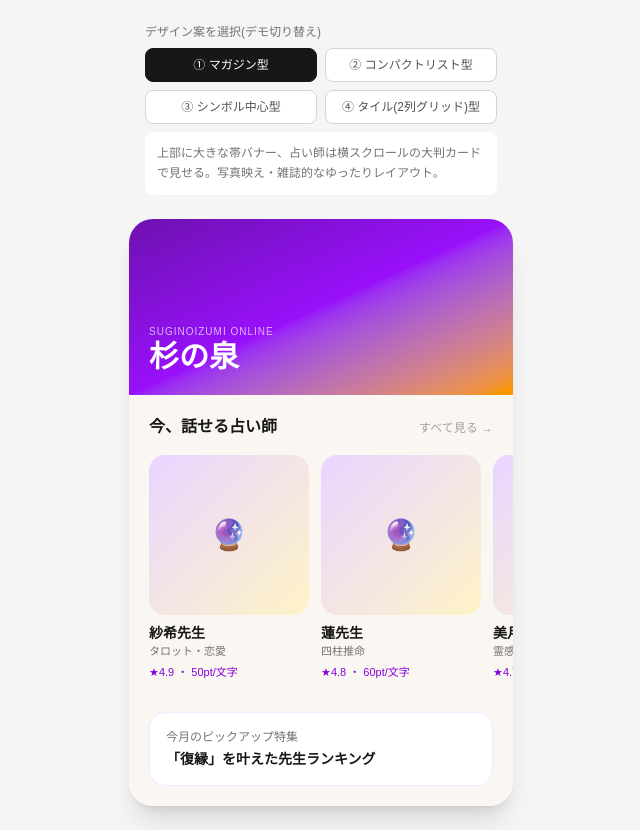
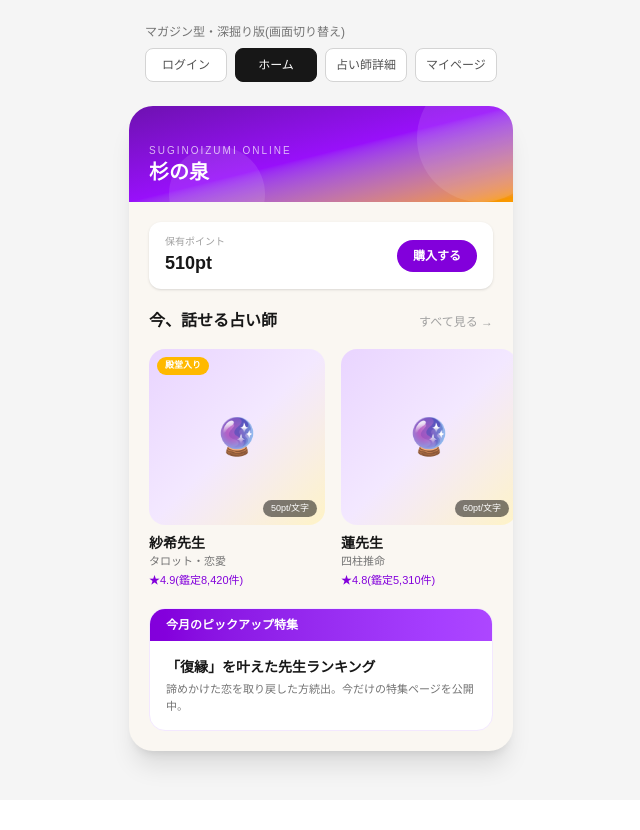
Before and after one commit to konishimasayuki/divination-sp, a Next.js app: page /design-preview in a window 1280 px wide. Shown: the whole page, without its empty margins (319-959 px from the left). After the commit the page ends 800 px from the top, so only its background shows below. Built offline with nearby package versions, Linux system fonts and the light colour scheme.

Commit message:
マガジン型デザインを深掘り、ログイン/ホーム/詳細/マイページの4画面を作り込み

```diff
--- a/src/app/design-preview/page.tsx
+++ b/src/app/design-preview/page.tsx
@@ -2,110 +2,107 @@
 
 import { useState } from "react";
 
-type ThemeKey = "magazine" | "compact" | "hero" | "grid";
+type ScreenKey = "login" | "home" | "detail" | "mypage";
 
-const labels: Record<ThemeKey, { label: string; concept: string }> = {
-  magazine: {
-    label: "① マガジン型",
-    concept:
-      "上部に大きな帯バナー、占い師は横スクロールの大判カードで見せる。写真映え・雑誌的なゆったりレイアウト。",
-  },
-  compact: {
-    label: "② コンパクトリスト型",
-    concept:
-      "情報密度を上げた縦一列リスト。小さめアイコン+右詰めの価格。素早く比較・選定したい人向け。",
-  },
-  hero: {
-    label: "③ シンボル中心型",
-    concept:
-      "画面上半分を大きなロゴ/シンボルに使い、下に大きな1本のCTA。占い師一覧はカード枠なしのシンプルな行のみ。",
-  },
-  grid: {
-    label: "④ タイル(2列グリッド)型",
-    concept:
-      "占い師を正方形タイルの2列グリッドで表示。アプリストアのような一覧性、上部に統計チップを横並び表示。",
-  },
+const screens: Record<ScreenKey, string> = {
+  login: "ログイン",
+  home: "ホーム",
+  detail: "占い師詳細",
+  mypage: "マイページ",
 };
 
 const dummyProviders = [
-  { name: "紗希先生", tag: "タロット・恋愛", rating: 4.9, price: "50pt/文字", reviews: "8,420件" },
-  { name: "蓮先生", tag: "四柱推命", rating: 4.8, price: "60pt/文字", reviews: "5,310件" },
-  { name: "美月先生", tag: "霊感・霊視", rating: 4.7, price: "80pt/文字", reviews: "2,190件" },
+  { name: "紗希先生", tag: "タロット・恋愛", rating: 4.9, price: "50pt/文字", reviews: "8,420", tags: ["ゆったり", "初心者歓迎", "寄り添い"] },
+  { name: "蓮先生", tag: "四柱推命", rating: 4.8, price: "60pt/文字", reviews: "5,310", tags: ["具体的", "テンポが良い"] },
+  { name: "美月先生", tag: "霊感・霊視", rating: 4.7, price: "80pt/文字", reviews: "2,190", tags: ["本格派", "リピーター多数"] },
 ];
 
 export default function DesignPreview() {
-  const [active, setActive] = useState<ThemeKey>("magazine");
+  const [screen, setScreen] = useState<ScreenKey>("home");
 
   return (
     <div className="min-h-screen bg-neutral-100 py-6">
       <div className="mx-auto mb-6 flex w-full max-w-sm flex-col gap-2 px-4">
-        <p className="text-xs font-medium text-neutral-500">デザイン案を選択(デモ切り替え)</p>
-        <div className="grid grid-cols-2 gap-2">
-          {(Object.keys(labels) as ThemeKey[]).map((key) => (
+        <p className="text-xs font-medium text-neutral-500">マガジン型・深掘り版(画面切り替え)</p>
+        <div className="grid grid-cols-4 gap-2">
+          {(Object.keys(screens) as ScreenKey[]).map((key) => (
             <button
               key={key}
-              onClick={() => setActive(key)}
-              className={`rounded-lg border px-3 py-2 text-xs ${
-                active === key
+              onClick={() => setScreen(key)}
+              className={`rounded-lg border px-2 py-2 text-xs ${
+                screen === key
                   ? "border-neutral-900 bg-neutral-900 text-white"
                   : "border-neutral-300 bg-white text-neutral-600"
               }`}
             >
-              {labels[key].label}
+              {screens[key]}
             </button>
           ))}
         </div>
-        <p className="rounded-lg bg-white p-3 text-xs leading-relaxed text-neutral-500">
-          {labels[active].concept}
-        </p>
       </div>
 
-      <div className="mx-auto w-full max-w-sm overflow-hidden rounded-3xl bg-white shadow-xl">
-        {active === "magazine" && <MagazineLayout />}
-        {active === "compact" && <CompactLayout />}
-        {active === "hero" && <HeroLayout />}
-        {active === "grid" && <GridLayout />}
+      <div className="mx-auto w-full max-w-sm overflow-hidden rounded-3xl bg-[#faf7f2] shadow-xl">
+        {screen === "login" && <LoginScreen />}
+        {screen === "home" && <HomeScreen />}
+        {screen === "detail" && <DetailScreen />}
+        {screen === "mypage" && <MypageScreen />}
       </div>
     </div>
   );
 }
 
-// マガジン型
-function MagazineLayout() {
+// 共通の帯バナー(見出し)
+function Hero({ small = false }: { small?: boolean }) {
   return (
-    <div className="bg-[#faf7f2]">
-      <div className="relative h-44 bg-gradient-to-br from-purple-800 via-purple-600 to-amber-500">
-        <div className="absolute inset-0 flex flex-col justify-end p-5">
-          <p className="text-[10px] tracking-widest text-white/70">SUGINOIZUMI ONLINE</p>
-          <h1 className="text-3xl font-bold text-white">杉の泉</h1>
+    <div
+      className={`relative overflow-hidden bg-gradient-to-br from-purple-800 via-purple-600 to-amber-500 ${
+        small ? "h-24" : "h-52"
+      }`}
+    >
+      <div className="absolute -right-8 -top-8 h-32 w-32 rounded-full bg-white/10" />
+      <div className="absolute -bottom-10 left-10 h-24 w-24 rounded-full bg-white/10" />
+      <div className={`relative flex h-full flex-col justify-end p-5 ${small ? "pb-4" : ""}`}>
+        <p className="text-[10px] tracking-[0.2em] text-white/70">SUGINOIZUMI ONLINE</p>
+        <h1 className={`font-bold text-white ${small ? "text-xl" : "text-4xl"}`}>杉の泉</h1>
+        {!small && <p className="mt-1 text-xs text-white/70">運命を、あなたの味方に</p>}
       </div>
     </div>
+  );
+}
 
-      <div className="px-5 py-5">
-        <div className="mb-4 flex items-baseline justify-between">
-          <h2 className="text-base font-bold text-neutral-900">今、話せる占い師</h2>
-          <span className="text-xs text-neutral-400">すべて見る →</span>
+// ログイン画面(マガジン版)
+function LoginScreen() {
+  return (
+    <div>
+      <Hero />
+      <div className="px-6 py-6">
+        <div className="rounded-2xl border border-purple-100 bg-white p-4 shadow-sm">
+          <p className="mb-3 text-xs font-medium text-neutral-500">ログイン</p>
+          <div className="flex flex-col gap-2">
+            <div className="rounded-lg border border-neutral-200 px-3 py-2.5 text-xs text-neutral-400">
+              name@example.com
             </div>
+            <div className="rounded-lg border border-neutral-200 px-3 py-2.5 text-xs text-neutral-400">
+              ••••••••
+            </div>
+            <button className="mt-1 rounded-lg bg-gradient-to-r from-purple-700 to-purple-500 py-3 text-sm font-bold text-white shadow-sm">
+              ログイン
+            </button>
+          </div>
+        </div>
+        <p className="mt-4 text-center text-xs text-purple-700 underline">
+          はじめての方はこちら(会員登録)
+        </p>
 
-        <div className="-mx-5 flex gap-3 overflow-x-auto px-5 pb-2">
-          {dummyProviders.map((p) => (
-            <div key={p.name} className="w-40 shrink-0">
-              <div className="mb-2 flex h-40 w-40 items-center justify-center rounded-2xl bg-gradient-to-br from-purple-200 to-amber-100 text-3xl">
-                🔮
+        <div className="mt-8 flex items-center gap-3 text-center">
+          <div className="h-px flex-1 bg-neutral-200" />
+          <p className="text-[10px] text-neutral-400">今月の特集</p>
+          <div className="h-px flex-1 bg-neutral-200" />
         </div>
-              <p className="text-sm font-bold text-neutral-900">{p.name}</p>
-              <p className="text-[11px] text-neutral-500">{p.tag}</p>
-              <p className="mt-1 text-[11px] font-medium text-purple-700">
-                ★{p.rating} ・ {p.price}
-              </p>
-            </div>
-          ))}
-        </div>
-
-        <div className="mt-6 rounded-2xl border border-purple-100 bg-white p-4">
-          <p className="text-xs text-neutral-500">今月のピックアップ特集</p>
-          <p className="mt-1 text-sm font-bold text-neutral-900">
-            「復縁」を叶えた先生ランキング
+        <div className="mt-3 rounded-2xl bg-gradient-to-r from-amber-100 to-purple-100 p-4">
+          <p className="text-xs font-bold text-neutral-800">初回登録で 500pt プレゼント</p>
+          <p className="mt-1 text-[11px] text-neutral-500">
+            会員登録するとすぐに鑑定をお試しいただけます
           </p>
         </div>
       </div>
@@ -113,143 +110,179 @@ function MagazineLayout() {
   );
 }
 
-// コンパクトリスト型
-function CompactLayout() {
+// ホーム画面(マガジン版)
+function HomeScreen() {
   return (
     <div>
-      <div className="flex items-center justify-between border-b border-neutral-200 px-4 py-3">
-        <h1 className="text-sm font-bold text-neutral-900">杉の泉</h1>
-        <span className="text-[11px] text-neutral-500">保有 510pt</span>
+      <Hero small />
+
+      <div className="px-5 py-5">
+        <div className="mb-5 flex items-center justify-between rounded-xl bg-white px-4 py-3 shadow-sm">
+          <div>
+            <p className="text-[10px] text-neutral-400">保有ポイント</p>
+            <p className="text-lg font-bold text-neutral-900">510pt</p>
+          </div>
+          <button className="rounded-full bg-purple-700 px-4 py-2 text-xs font-bold text-white">
+            購入する
+          </button>
         </div>
 
-      <div className="flex gap-2 border-b border-neutral-100 px-4 py-2 text-[11px]">
-        {["すべて", "タロット", "四柱推命", "霊視"].map((c, i) => (
-          <span
-            key={c}
-            className={`rounded px-2 py-1 ${
-              i === 0 ? "bg-neutral-900 text-white" : "bg-neutral-100 text-neutral-500"
-            }`}
-          >
-            {c}
+        <div className="mb-4 flex items-baseline justify-between">
+          <h2 className="text-base font-bold text-neutral-900">今、話せる占い師</h2>
+          <span className="text-xs text-neutral-400">すべて見る →</span>
+        </div>
+
+        <div className="-mx-5 flex gap-4 overflow-x-auto px-5 pb-3">
+          {dummyProviders.map((p, i) => (
+            <div key={p.name} className="w-44 shrink-0">
+              <div className="relative mb-2 h-44 w-44 overflow-hidden rounded-2xl bg-gradient-to-br from-purple-200 via-purple-100 to-amber-100">
+                <div className="flex h-full items-center justify-center text-4xl">🔮</div>
+                {i === 0 && (
+                  <span className="absolute left-2 top-2 rounded-full bg-amber-400 px-2 py-0.5 text-[9px] font-bold text-white">
+                    殿堂入り
+                  </span>
+                )}
+                <span className="absolute bottom-2 right-2 rounded-full bg-black/50 px-2 py-0.5 text-[9px] text-white">
+                  {p.price}
+                </span>
+              </div>
+              <p className="text-sm font-bold text-neutral-900">{p.name}</p>
+              <p className="text-[11px] text-neutral-500">{p.tag}</p>
+              <p className="mt-0.5 text-[11px] font-medium text-purple-700">
+                ★{p.rating}(鑑定{p.reviews}件)
+              </p>
+            </div>
+          ))}
+        </div>
+
+        <div className="mt-2 overflow-hidden rounded-2xl border border-purple-100 bg-white">
+          <div className="bg-gradient-to-r from-purple-700 to-purple-500 px-4 py-2">
+            <p className="text-xs font-bold text-white">今月のピックアップ特集</p>
+          </div>
+          <div className="p-4">
+            <p className="text-sm font-bold text-neutral-900">「復縁」を叶えた先生ランキング</p>
+            <p className="mt-1 text-[11px] text-neutral-500">
+              諦めかけた恋を取り戻した方続出。今だけの特集ページを公開中。
+            </p>
+          </div>
+        </div>
+      </div>
+    </div>
+  );
+}
+
+// 占い師詳細画面(マガジン版)
+function DetailScreen() {
+  const p = dummyProviders[0];
+  return (
+    <div>
+      <div className="relative h-64 overflow-hidden bg-gradient-to-br from-purple-800 via-purple-500 to-amber-400">
+        <div className="flex h-full items-center justify-center text-6xl">🔮</div>
+        <button className="absolute left-4 top-4 rounded-full bg-white/80 px-3 py-1 text-xs">
+          ← 戻る
+        </button>
+        <button className="absolute right-4 top-4 rounded-full bg-white/80 px-3 py-1.5 text-sm">
+          🤍
+        </button>
+        <div className="absolute inset-x-0 bottom-0 bg-gradient-to-t from-black/60 to-transparent p-5 pt-10">
+          <h1 className="text-2xl font-bold text-white">{p.name}</h1>
+          <p className="text-xs text-white/80">{p.tag}</p>
+        </div>
+      </div>
+
+      <div className="px-5 py-5">
+        <div className="flex items-center gap-4 text-sm">
+          <span className="font-bold text-neutral-900">★ {p.rating}</span>
+          <span className="text-neutral-500">鑑定数 {p.reviews}件</span>
+        </div>
+
+        <div className="mt-3 flex flex-wrap gap-2">
+          {p.tags.map((t) => (
+            <span key={t} className="rounded-full bg-purple-50 px-3 py-1 text-xs text-purple-700">
+              {t}
             </span>
           ))}
         </div>
 
-      <div>
-        {dummyProviders.map((p, i) => (
-          <div
-            key={p.name}
-            className={`flex items-center gap-2 px-4 py-2.5 ${
-              i !== 0 ? "border-t border-neutral-100" : ""
-            }`}
-          >
-            <div className="flex h-7 w-7 shrink-0 items-center justify-center rounded-full bg-neutral-800 text-[10px] font-medium text-white">
-              {p.name[0]}
-            </div>
-            <div className="min-w-0 flex-1">
-              <div className="flex items-baseline gap-1">
-                <p className="truncate text-xs font-bold text-neutral-900">{p.name}</p>
-                <span className="text-[10px] text-neutral-400">★{p.rating}</span>
-              </div>
-              <p className="truncate text-[10px] text-neutral-400">
-                {p.tag} ・ 鑑定{p.reviews}
+        <div className="mt-5 rounded-2xl border border-purple-100 bg-white p-4">
+          <p className="mb-1 text-xs font-bold text-neutral-900">{p.tag}鑑定歴 8年</p>
+          <p className="text-xs leading-relaxed text-neutral-600">
+            タロット鑑定歴8年。恋愛・復縁・片想いを中心に、あなたの気持ちに寄り添いながら丁寧にお伝えします。焦らずゆっくりお話ししましょう。
           </p>
         </div>
-            <span className="shrink-0 text-[11px] font-bold text-neutral-900">{p.price}</span>
+
+        <div className="mt-4">
+          <p className="mb-2 text-xs font-bold text-neutral-900">感謝の声</p>
+          <div className="rounded-xl bg-white p-3 text-xs">
+            <p className="font-medium text-neutral-800">30代 女性 ★★★★★</p>
+            <p className="mt-1 text-neutral-500">
+              いつも的確なアドバイスをありがとうございます。安心してお話しできました。
+            </p>
           </div>
-        ))}
+        </div>
       </div>
 
-      <div className="p-3">
-        <button className="w-full rounded bg-neutral-900 py-2 text-xs font-medium text-white">
-          もっと見る
+      <div className="sticky bottom-0 flex gap-2 border-t border-purple-100 bg-white/95 p-3 backdrop-blur">
+        <button className="flex-1 rounded-xl bg-purple-700 py-3 text-center text-xs font-bold text-white">
+          チャット
+          <br />
+          <span className="font-normal text-white/80">50pt / 1文字</span>
+        </button>
+        <button className="flex-1 rounded-xl bg-neutral-900 py-3 text-center text-xs font-bold text-white">
+          電話
+          <br />
+          <span className="font-normal text-white/70">120pt / 1分</span>
         </button>
       </div>
     </div>
   );
 }
 
-// シンボル中心型
-function HeroLayout() {
+// マイページ(マガジン版)
+function MypageScreen() {
   return (
-    <div className="flex flex-col bg-gradient-to-b from-[#1a1030] to-[#0d0818] text-white">
-      <div className="flex flex-col items-center px-6 pb-6 pt-14">
-        <div className="mb-4 flex h-28 w-28 items-center justify-center rounded-full bg-gradient-to-br from-purple-400 to-amber-200 text-5xl shadow-[0_0_60px_rgba(168,85,247,0.5)]">
-          🔮
+    <div>
+      <Hero small />
+      <div className="px-5 py-5">
+        <div className="rounded-2xl bg-white p-4 shadow-sm">
+          <div className="flex items-center gap-3">
+            <div className="flex h-14 w-14 items-center justify-center rounded-full bg-gradient-to-br from-purple-200 to-amber-100 text-xl font-bold text-purple-700">
+              花
             </div>
-        <h1 className="text-3xl font-bold tracking-wide">杉の泉</h1>
-        <p className="mt-1 text-xs text-white/50">運命を、あなたの味方に</p>
-
-        <button className="mt-8 w-full rounded-full bg-white py-4 text-sm font-bold text-[#1a1030]">
-          今すぐ占ってもらう
+            <div>
+              <p className="text-sm font-bold text-neutral-900">占い 花子 様</p>
+              <p className="text-xs text-neutral-400">hanako@example.com</p>
+            </div>
+          </div>
+          <div className="mt-4 flex items-center justify-between rounded-xl bg-gradient-to-r from-purple-50 to-amber-50 px-4 py-3">
+            <div>
+              <p className="text-[10px] text-neutral-500">保有ポイント</p>
+              <p className="text-xl font-bold text-neutral-900">510pt</p>
+            </div>
+            <button className="rounded-full bg-purple-700 px-4 py-2 text-xs font-bold text-white">
+              購入する
             </button>
           </div>
+        </div>
 
-      <div className="rounded-t-[32px] bg-[#120c22] px-6 py-6">
-        <p className="mb-3 text-[11px] uppercase tracking-widest text-white/40">
-          Fortune Tellers
-        </p>
-        {dummyProviders.map((p, i) => (
+        <div className="mt-4 overflow-hidden rounded-2xl bg-white shadow-sm">
+          {["予約・利用履歴", "占いグッズ", "登録情報の編集", "利用規約"].map((label, i) => (
             <div
-            key={p.name}
-            className={`flex items-center justify-between py-3 ${
-              i !== 0 ? "border-t border-white/10" : ""
+              key={label}
+              className={`flex items-center justify-between px-4 py-3 text-sm ${
+                i !== 0 ? "border-t border-neutral-100" : ""
               }`}
             >
-            <div>
-              <p className="text-sm font-medium">{p.name}</p>
-              <p className="text-[11px] text-white/40">{p.tag}</p>
-            </div>
-            <p className="text-xs text-white/60">{p.price}</p>
+              <span className="text-neutral-800">{label}</span>
+              <span className="text-neutral-300">›</span>
             </div>
           ))}
+        </div>
+
+        <button className="mt-4 w-full rounded-xl border border-neutral-200 py-2.5 text-xs text-neutral-500">
+          ログアウト
+        </button>
       </div>
     </div>
   );
 }
-
-// タイル(2列グリッド)型
-function GridLayout() {
-  return (
-    <div>
-      <div className="bg-neutral-900 px-5 pb-5 pt-6 text-white">
-        <h1 className="text-lg font-bold">杉の泉</h1>
-        <div className="mt-3 flex gap-2">
-          <div className="flex-1 rounded-lg bg-white/10 px-3 py-2 text-center">
-            <p className="text-[10px] text-white/50">保有pt</p>
-            <p className="text-sm font-bold">510</p>
-          </div>
-          <div className="flex-1 rounded-lg bg-white/10 px-3 py-2 text-center">
-            <p className="text-[10px] text-white/50">在籍占い師</p>
-            <p className="text-sm font-bold">3</p>
-          </div>
-          <div className="flex-1 rounded-lg bg-white/10 px-3 py-2 text-center">
-            <p className="text-[10px] text-white/50">対応可能</p>
-            <p className="text-sm font-bold">1</p>
-          </div>
-        </div>
-      </div>
-
-      <div className="grid grid-cols-2 gap-3 p-4">
-        {dummyProviders.map((p) => (
-          <div key={p.name} className="overflow-hidden rounded-xl border border-neutral-200">
-            <div className="flex aspect-square items-center justify-center bg-gradient-to-br from-neutral-200 to-neutral-300 text-3xl">
-              🔮
-            </div>
-            <div className="p-2">
-              <p className="truncate text-xs font-bold text-neutral-900">{p.name}</p>
-              <p className="truncate text-[10px] text-neutral-500">{p.tag}</p>
-              <div className="mt-1 flex items-center justify-between">
-                <span className="text-[10px] text-neutral-400">★{p.rating}</span>
-                <span className="text-[10px] font-bold text-neutral-900">{p.price}</span>
-              </div>
-            </div>
-          </div>
-        ))}
-        <div className="flex aspect-[1/1.3] flex-col items-center justify-center rounded-xl border border-dashed border-neutral-300 text-xs text-neutral-400">
-          もっと見る →
-        </div>
-      </div>
-    </div>
-  );
-}
```
Lines whose indentation alone changed are shown as unchanged.
